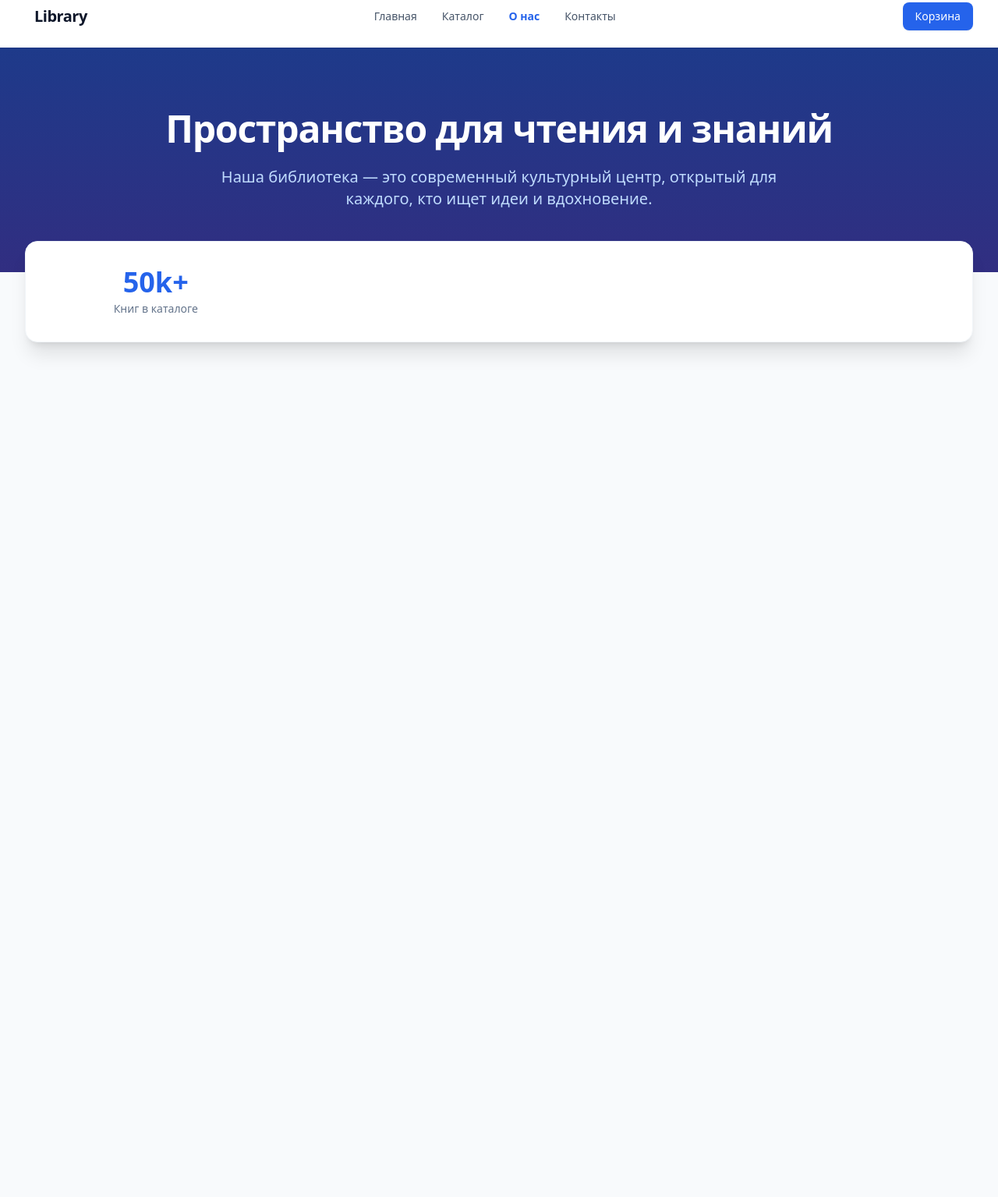
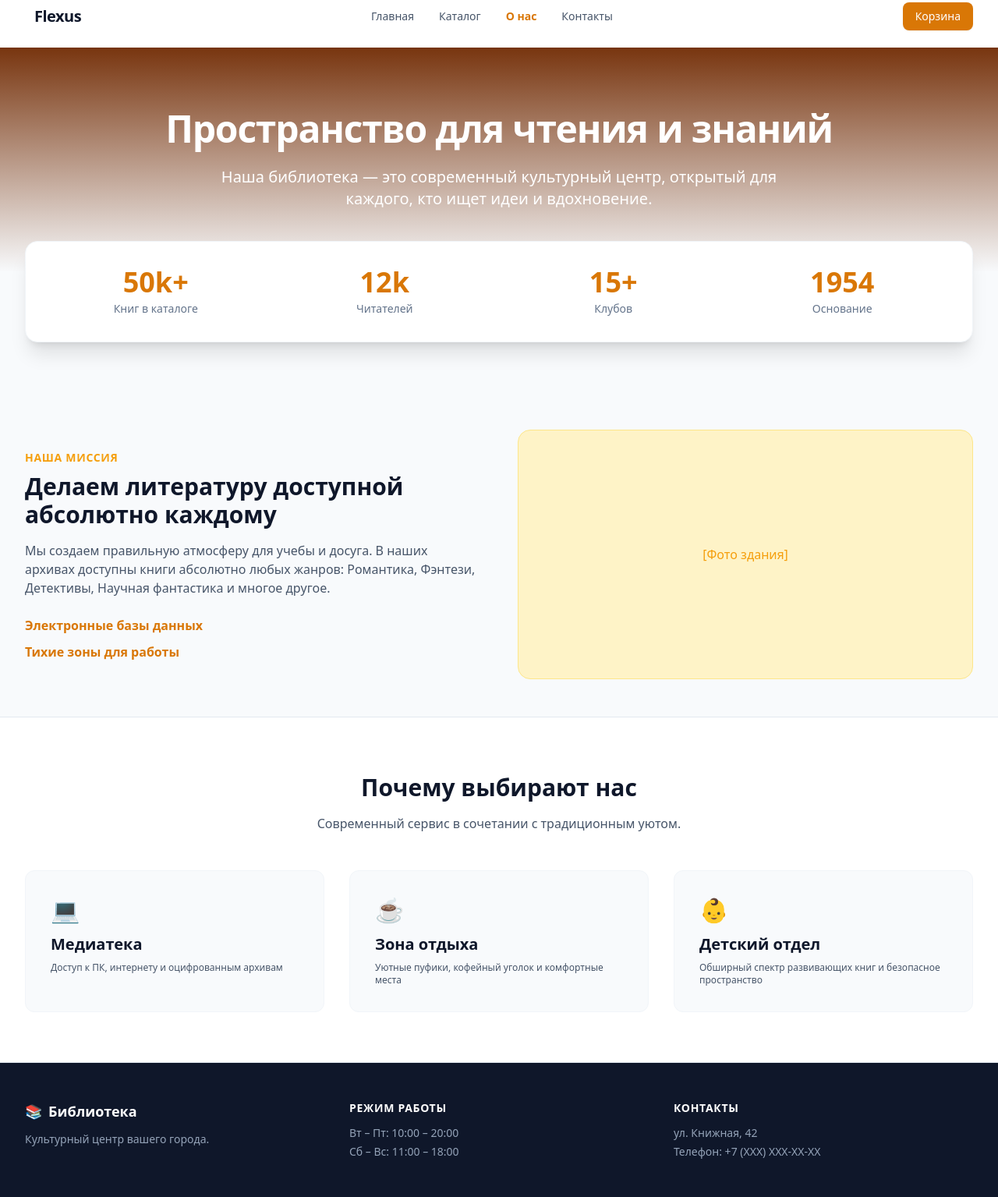
Before and after one commit to flizy0/web-technologies-project, a website: page about_us.html in a window 1280 px wide. Shown: the part 19-1554 px from the top of the page at 78% size. Before the commit the page ends 800 px from the top, so only its background shows below. Drawn offline with nearby package versions, Linux system fonts and the light colour scheme.

Commit message:
hehe cool sheet
Updated the 'about us' page with new content and styles, including changes to the header, sections, and footer.

```diff
--- a/about_us.html
+++ b/about_us.html
@@ -15,24 +15,24 @@
         <div class="max-w-7xl mx-auto px-4 sm:px-6 lg:px-8 h-20 flex items-center justify-between">
         <div class="flex items-center space-x-2 md:space-x-3">
             <span class="text-2xl md:text-3xl"></span>
-            <span class="text-lg md:text-xl font-bold tracking-tight text-slate-900">Library</span>
+            <span class="text-lg md:text-xl font-bold tracking-tight text-slate-900">Flexus</span>
         </div>
         <nav class="hidden md:flex space-x-6 lg:space-x-8 text-sm font-medium text-slate-600">
             <a href="#" class="hover:text-blue-600 transition">Главная</a>
             <a href="#" class="hover:text-blue-600 transition">Каталог</a>
-            <a href="#" class="text-blue-600 font-semibold">О нас</a>
-            <a href="#" class="hover:text-blue-600 transition">Контакты</a>
+            <a href="#" class="text-amber-600 font-semibold">О нас</a>
+            <a href="#" class="hover:text-amber-600 transition">Контакты</a>
         </nav>
-        <a href="#" class="bg-blue-600 text-white px-3 py-1.5 md:px-4 md:py-2 rounded-lg text-xs md:text-sm font-medium hover:bg-blue-700 transition shadow-sm">Корзина</a>
+        <a href="#" class="bg-amber-600 text-white px-3 py-1.5 md:px-4 md:py-2 rounded-lg text-xs md:text-sm font-medium hover:bg-blue-700 transition shadow-sm">Корзина</a>
         </div>
 
     </header>
-<section class="bg-gradient-to-b from-blue-900 to-indigo-900 text-white py-12 md:py-20">
+<section class="bg-gradient-to-b from-amber-900 to-gold-900 text-white py-12 md:py-20">
         <div class="max-w-7xl mx-auto px-4 sm:px-6 lg:px-8 text-center">
             <h1 class="text-3xl sm:text-4xl md:text-5xl font-extrabold tracking-tight mb-4 md:mb-6 leading-tight">
                 Пространство для чтения и знаний
             </h1>
-            <p class="text-sm sm:text-base md:text-xl text-blue-200 max-w-2xl md:max-w-3xl mx-auto leading-relaxed">
+            <p class="text-sm sm:text-base md:text-xl text-brown-200 max-w-2xl md:max-w-3xl mx-auto leading-relaxed">
                 Наша библиотека — это современный культурный центр, открытый для каждого, кто ищет идеи и вдохновение.
             </p>
         </div>
@@ -42,11 +42,99 @@
     <section class="max-w-7xl mx-auto px-4 sm:px-6 lg:px-8 -mt-6 md:-mt-10 mb-12 md:mb-16">
         <div class="bg-white rounded-2xl shadow-xl grid grid-cols-2 lg:grid-cols-4 gap-4 md:gap-6 p-6 md:p-8 text-center border border-slate-100">
             <div>
-                <div class="text-2xl sm:text-3xl md:text-4xl font-extrabold text-blue-600 mb-1">50k+</div>
+                <div class="text-2xl sm:text-3xl md:text-4xl font-extrabold text-amber-600 mb-1">50k+</div>
                 <div class="text-xs md:text-sm text-slate-500 font-medium">Книг в каталоге</div>
+            </div>
+            <div>
+                <div class="text-2xl sm:text-3xl md:text-4xl font-extrabold text-amber-600 mb-1">12k</div>
+                <div class="text-xs md:text-sm text-slate-500 font-medium">Читателей</div>
+            </div>
+            <div>
+                <div class="text-2xl sm:text-3xl md:text-4xl font-extrabold text-amber-600 mb-1">15+</div>
+                <div class="text-xs md:text-sm text-slate-500 font-medium">Клубов</div>
+            </div>
+            <div>
+                <div class="text-2xl sm:text-3xl md:text-4xl font-extrabold text-amber-600 mb-1">1954</div>
+                <div class="text-xs md:text-sm text-slate-500 font-medium">Основание</div>
+            </div>
+
+    </div>
+    </section>
+
+    <section class="max-w-7xl mx-auto px-4 sm:px-6 lg:px-8 py-8 md:py-12">
+        <div class="grid grid-cols-1 lg:grid-cols-2 gap-8 md:gap-12 items-center">
+            <div>
+                <span class="text-amber-500 font-semibold text-xs md:text-sm uppercase tracking-wider">Наша миссия</span>
+                <h2 class="text-2xl md:text-3xl font-bold text-slate-900 mt-2 mb-3 md:mb-4">Делаем литературу доступной абсолютно каждому</h2>
+                <p class="text-sm md:text-base text-slate-600 leading-relaxed mb-6">Мы создаем правильную атмосферу для учебы и досуга.
+                    В наших архивах доступны книги абсолютно любых жанров: Романтика, Фэнтези, Детективы, Научная фантастика и многое другое.
+                </p>
+                <ul class="space-y-2.5 text-sm md:text-base text-slate-700 font-medium">
+                    <li class="flex items-center space-x-3">
+                        <span class="text-amber-600 font-bold">Электронные базы данных</span>
+                    </li>
+                    <li class="flex items-center space-x-3">
+                        <span class="text-amber-600 font-bold">Тихие зоны для работы</span>
+                    </li>
+                </ul>
+            </div>
+            <div class="bg-amber-100 rounded-2xl h-64 lg:h-80 flex items-center justify-center text-amber-500 font-medium text-sm md:text-base border border-amber-200">
+                <span>[Фото здания]</span>
+            </div>
+        </div>
+    </section>
+
+    <section class="bg-white py-12 md:py-16 border-y border-slate-200">
+    <div class="max-w-7xl mx-auto px-4 sm:px-6 lg:px-8">
+        <div class="text-center max-w-2xl mx-auto mb-10 md:mb-12">
+            <h2 class="text-2xl md:text-3xl font-bold text-slate-900 mt-2 mb-3 md:mb-4">Почему выбирают нас</h2>
+            <p class="text-sm md:text-base text-slate-600">Современный сервис в сочетании с традиционным уютом.</p>
+
+        </div>
+        <div class="grid grid-cols-1 md:grid-cols-3 gap-6 md:gap-8">
+            <div class="bg-slate-50 p-6 md:p-8 rounded-xl border border-slate-100">
+                <div class="text-2xl md:text-3xl mb-3">💻</div>
+                <h3 class="text-lg md:text-xl font-bold text-slate-900 mb-2">Медиатека</h3>
+                <p class="text-slate-600 text-xs md:text-xs leading-relaxed">Доступ к ПК, интернету и оцифрованным архивам</p>
+
+            </div>
+            <div class="bg-slate-50 p-6 md:p-8 rounded-xl border border-slate-100">
+                <div class="text-2xl md:text-3xl mb-3">☕</div>
+                <h3 class="text-lg md:text-xl font-bold text-slate-900 mb-2">Зона отдыха</h3>
+                <p class="text-slate-600 text-xs md:text-xs leading-relaxed">Уютные пуфики, кофейный уголок и комфортные места</p>
+
+            </div>
+            <div class="bg-slate-50 p-6 md:p-8 rounded-xl border border-slate-100">
+                <div class="text-2xl md:text-3xl mb-3">👶</div>
+                <h3 class="text-lg md:text-xl font-bold text-slate-900 mb-2">Детский отдел</h3>
+                <p class="text-slate-600 text-xs md:text-xs leading-relaxed">Обширный спектр развивающих книг и безопасное пространство</p>
             </div>
 
         </div>
+
+    </div>
     </section>
+
+    <footer class="bg-slate-900 text-slate-400 py-10 md:py-12">
+        <div class="max-w-7xl mx-auto px-4 sm:px-6 lg:px-8 grid grid-cols-1 md:grid-cols-3 gap-8">
+            <div>
+                <div class="text-white font-bold text-base md:text-lg mb-2 md:mb-3 flex items-center space-x-2">
+                    <span>📚</span> <span>Библиотека</span>
+                </div>
+                <p class="text-xs md:text-sm">Культурный центр вашего города.</p>
+            </div>
+            <div>
+                <h4 class="text-white font-semibold mb-2 md:mb-3 text-xs md:text-sm uppercase tracking-wider">Режим работы</h4>
+                <p class="text-xs md:text-sm mb-1">Вт – Пт: 10:00 – 20:00</p>
+                <p class="text-xs md:text-sm">Сб – Вс: 11:00 – 18:00</p>
+            </div>
+            <div>
+                <h4 class="text-white font-semibold mb-2 md:mb-3 text-xs md:text-sm uppercase tracking-wider">Контакты</h4>
+                <p class="text-xs md:text-sm mb-1">ул. Книжная, 42</p>
+                <p class="text-xs md:text-sm">Телефон: +7 (XXX) XXX-XX-XX</p>
+            </div>
+        </div>
+    </footer>
+
 </body>
 </html>
```
